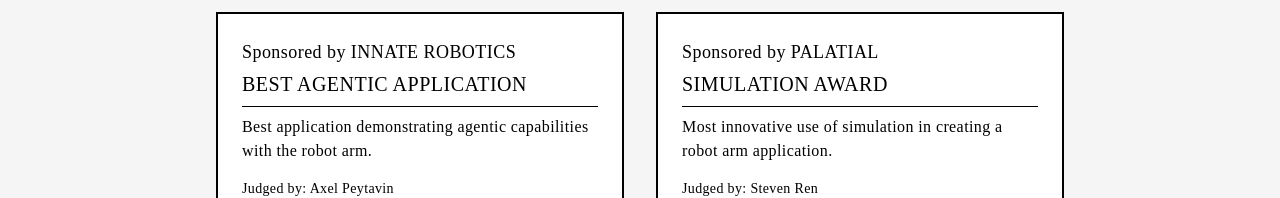
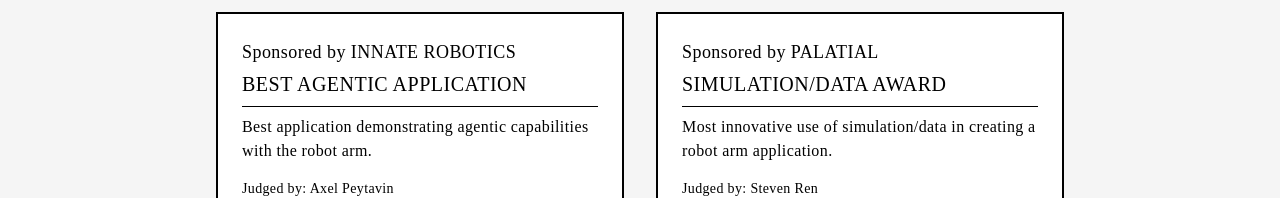
Before and after one commit to KrishKrosh/robot-hackathon-website, a Next.js app: page /prizes in a window 1280 px wide. Shown: the part 603-801 px from the top of the page. Built offline with nearby package versions, Linux system fonts and the light colour scheme; no server answers; a web font is replaced by a local one.

Commit message:
palatial prize

```diff
--- a/app/prizes/page.tsx
+++ b/app/prizes/page.tsx
@@ -137,8 +137,8 @@ export default function PrizesPage() {
             />
             <PrizeCard
               position="PALATIAL"
-              title="SIMULATION AWARD"
-              description="Most innovative use of simulation in creating a robot arm application."
+              title="SIMULATION/DATA AWARD"
+              description="Most innovative use of simulation/data in creating a robot arm application."
               value="$1000"
               href="https://www.palatialxr.com"
               isSponsored={true}
```
